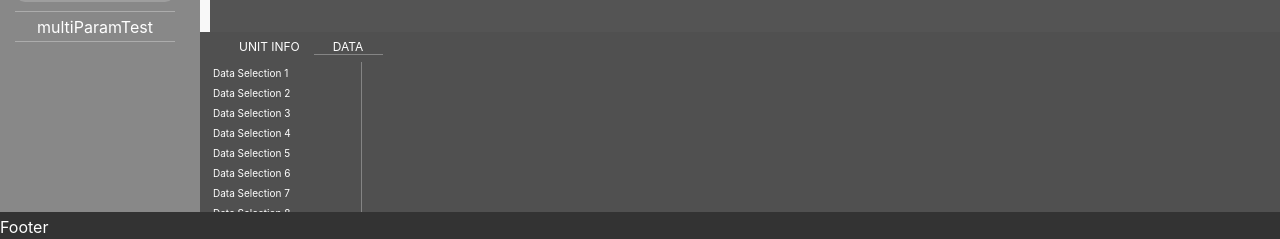
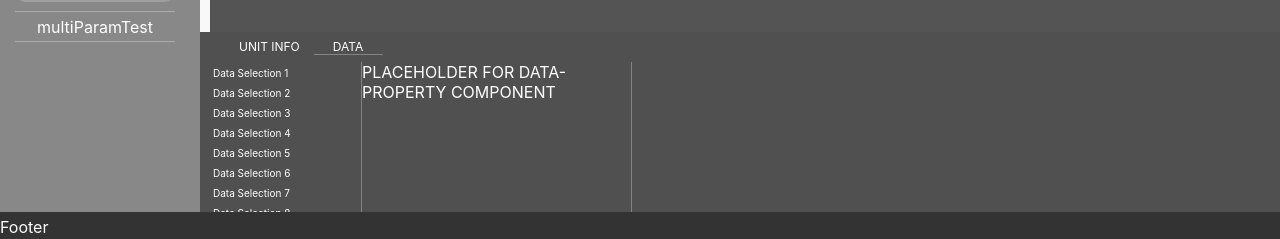
Before and after one commit to cwc020730/NeuralNetworkBuilder, a React (Create React App) app: page / in a window 1280 px wide. Both pictures are taken after a click on the element "DATA". Shown: the part 558-797 px from the top of the page. Built offline with nearby package versions, Linux system fonts and the light colour scheme; no server answers; grey boxes are pictures that could not be loaded.

Commit message:
Add a placeholder for data property container

```diff
--- a/src/App.css
+++ b/src/App.css
@@ -254,6 +254,10 @@
   background-color: #666;
   color: white;
   border-color: #ccc;
+}
+
+.data-property {
+  border-right: 1px rgba(255, 255, 255, 0.3) solid;
 }
 
 .unit-param-info-area {
--- /dev/null
+++ b/src/components/DataProperty.js
@@ -0,0 +1,12 @@
+
+import React from "react";
+
+const DataProperty = ({ data }) => {
+    return (
+        <div className="data-property">
+            PLACEHOLDER FOR DATA-PROPERTY COMPONENT
+        </div>
+    );
+}
+
+export default DataProperty;
--- a/src/components/MainBottomArea.js
+++ b/src/components/MainBottomArea.js
@@ -5,6 +5,7 @@ import SelectedUnitDescription from "./SelectedUnitDescription";
 import IOInfo from "./IOInfo";
 import ParamControls from "./ParamControls";
 import DataSelectionController from "./DataSelectionController";
+import DataProperty from "./DataProperty";
 import { AppContext } from "./AppContext";
 
 const MainBottomArea = () => {
@@ -23,6 +24,7 @@ const MainBottomArea = () => {
     const runPanel = (
         <div className="data-panel">
             <DataSelectionController />
+            <DataProperty />
             <div></div>
         </div>
     );
```
